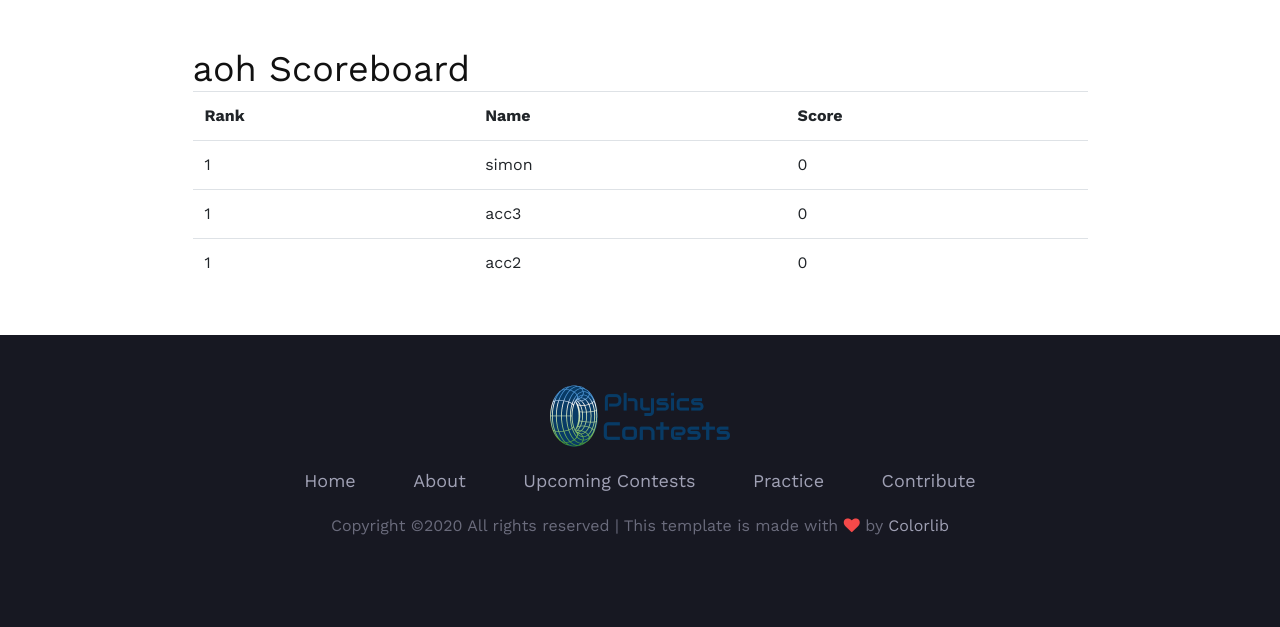
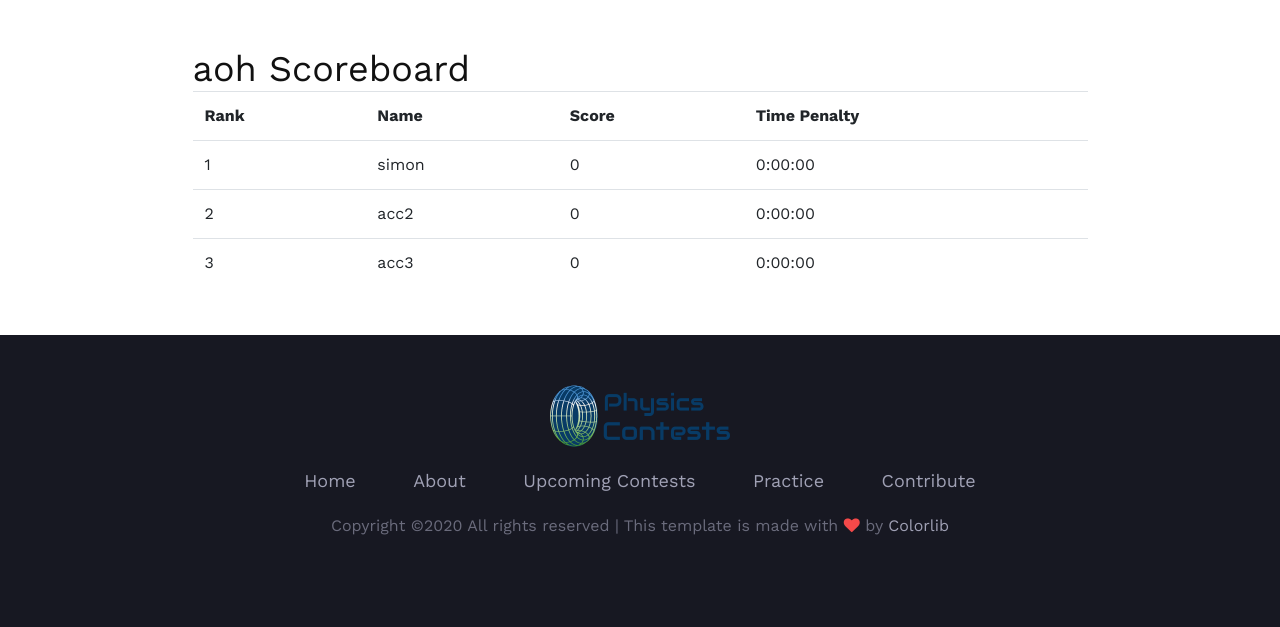
Before and after one commit to SimonSkade/phisicscontests, a Flask app: page /contests/scoreboard/22 in a window 1280 px wide. Shown: the part 108-735 px from the top of the page. Run offline with Flask 2, Linux system fonts and the light colour scheme; data comes from the database, SQL or seed files in the repository; both versions use the stored data as it was after the commit; some libraries are stand-ins or nearby versions.

Commit message:
changed something with the scoreboard

```diff
--- a/physicscontests/routes.py
+++ b/physicscontests/routes.py
@@ -142,7 +142,7 @@ def view_task(taskID):
 			form.answer.data = task.solution
 		if form.validate_on_submit():
 			if form.answer.data == task.solution and current_user.is_authenticated and not task_solved_by_user:
-				assoc = Solved_by(solved_by_users=current_user, solved=task)
+				assoc = Solved_by(solved_by_users=current_user, solved=task, timestamp=datetime.now())
 				task.solved_by_users.append(assoc)
 				db.session.commit()
 			return render_template("view_task.html", task=task, form=form)
@@ -200,23 +200,19 @@ def contest_scoreboard(contestID):
 			solves = Solved_by.query.filter_by(solved_by_users=participant).all()
 			for i in range(len(solves)):
 				task = solves[i].solved
-				if task.id in task_ids:
-					contest_tasks_solved.append(task)
+				if task.id in task_ids and solves[i].timestamp < contest.end:
+					contest_tasks_solved.append((task,solves[i].timestamp))
 			score = 0
 			latest_answer = timedelta(0)
-			for task in contest_tasks_solved:
+			for task,time in contest_tasks_solved:
 				score += task.difficulty
-				#correct_answer = solved_by.query.filter_by(user_id=participant.id, task_id=task.id).first()
-				#latest_answer = max(latest_answer, correct_answer.timestamp - contest.start)
-			scores.append((score, participant.username))
-		scores.sort(reverse=True)
+				latest_answer = max(latest_answer, time - contest.start)
+			scores.append((score, latest_answer, participant.username))
+		scores.sort(key=lambda k: (-k[0], k[1]))
 		rank = 1
 		scoreboard = []
 		for i, score_user in enumerate(scores):
-			real_rank = rank
-			if i != 0 and score_user[0] == scores[i-1][0]:
-				real_rank = scoreboard[i-1][0]
-			scoreboard.append((real_rank, score_user[1], score_user[0]))
+			scoreboard.append((rank, score_user[2], score_user[0], score_user[1]))
 			rank += 1
 		return render_template("scoreboard.html", contest=contest, scoreboard=scoreboard)
 	else:
--- a/physicscontests/templates/scoreboard.html
+++ b/physicscontests/templates/scoreboard.html
@@ -9,12 +9,14 @@
 				<th scope="col">Rank</th>
 				<th scope="col">Name</th>
 				<th scope="col">Score</th>
+				<th scope="col">Time Penalty</th>
 			</tr>
 			{% for row in scoreboard %}
 				<tr>
 					<td>{{ row[0] }}</td>
 					<td>{{ row[1] }}</td>
 					<td>{{ row[2] }}</td>
+					<td>{{ row[3] }}</td>
 				</tr>
 			{% endfor %}
 		</table>
```
Also changed, not shown: physicscontests/site.db.
